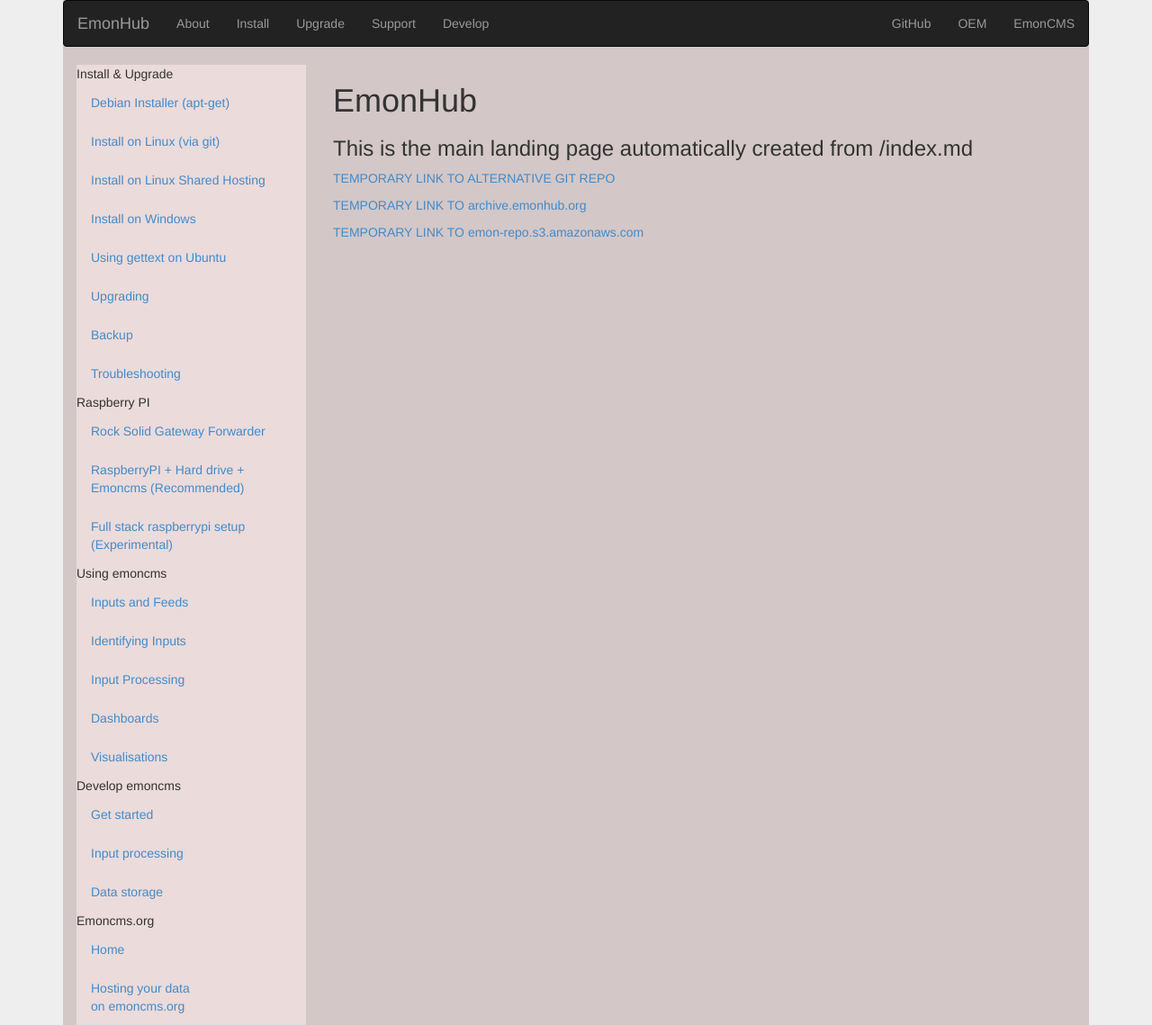
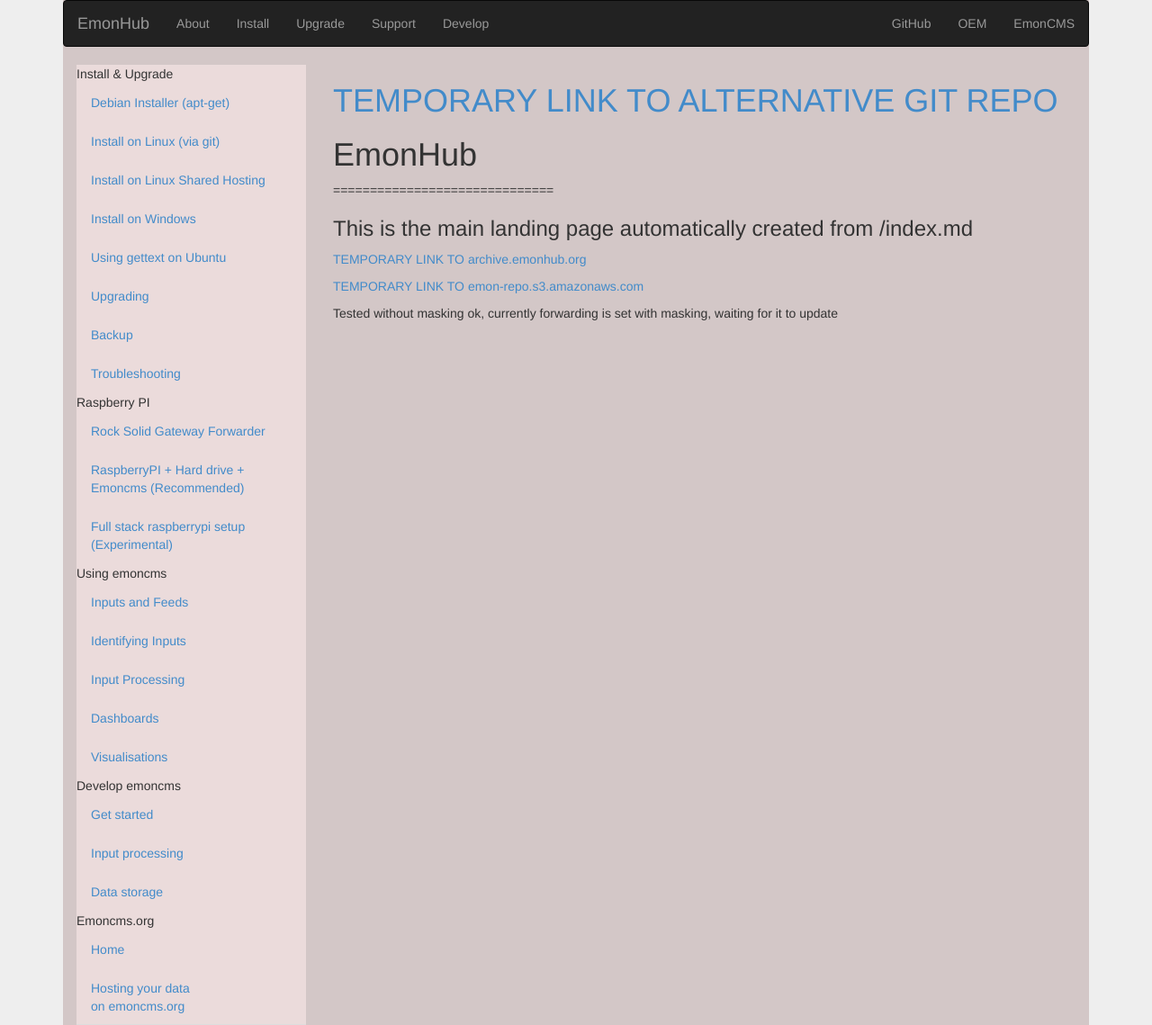
Before and after one commit to githubhelp/otherwip, a Jekyll site: the page built from index.md, in a window 1280 px wide. Shown: the whole page at 90% size. Built offline with Jekyll 4.4.1, drawn with Linux system fonts in a browser that asks for light colours; nearby versions of some CDN libraries.

Commit message:
Update index.md

```diff
--- a/index.md
+++ b/index.md
@@ -4,12 +4,17 @@
 title: EmonHub Home
 ---
 
+#[TEMPORARY LINK TO ALTERNATIVE GIT REPO](https://github.com/otherWIP/otherwip.github.io)
+
 # EmonHub
+==============================
 
 ### This is the main landing page automatically created from /index.md
 
-[TEMPORARY LINK TO ALTERNATIVE GIT REPO](https://github.com/otherWIP/otherwip.github.io)
+
 
 [TEMPORARY LINK TO archive.emonhub.org]({{ site.repo }})
 
 [TEMPORARY LINK TO emon-repo.s3.amazonaws.com](http://emon-repo.s3.amazonaws.com)
+
+Tested without masking ok, currently forwarding is set with masking, waiting for it to update
```
